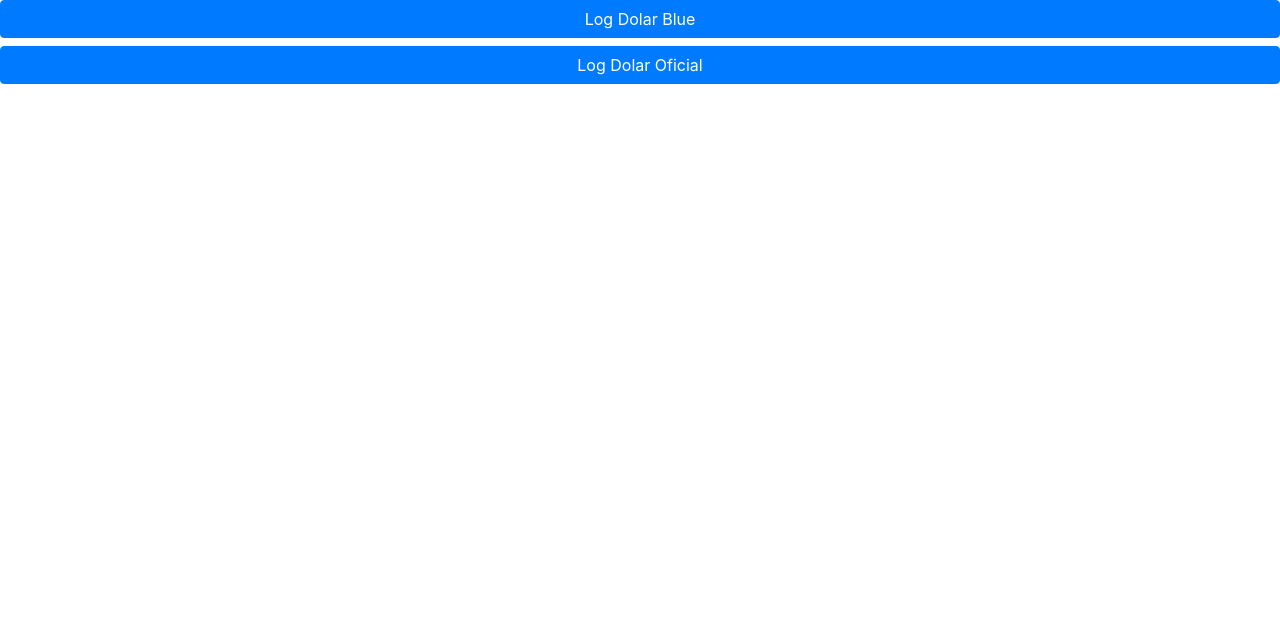
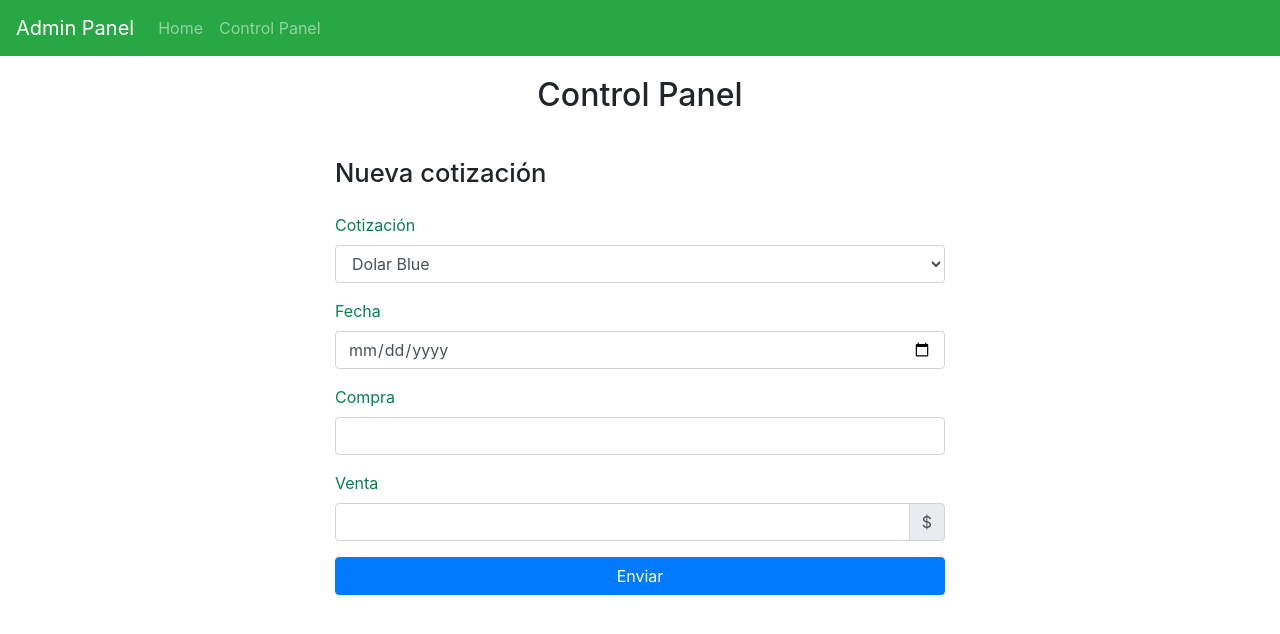
Before and after one commit to LeandroHornos/tu-sueldo-en-dolares, a React (Create React App) app: page /controlpanel in a window 1280 px wide. Shown: the top 634 px of the page. Built offline with nearby package versions, Linux system fonts and the light colour scheme.

Commit message:
creo formulario para ingresar nuevas cotizaciones a la base de datos

```diff
--- a/src/App.css
+++ b/src/App.css
@@ -26,18 +26,11 @@ p {
 
 .row {
   width: 100%;
+  margin: 0;
 }
 
 .chart-cont {
   overflow-x: scroll;
-}
-
-.cont {
-  padding: 20px;
-}
-
-.table {
-  width: 100%;
 }
 
 .txt-color-1 {
--- a/src/App.js
+++ b/src/App.js
@@ -18,7 +18,6 @@ function App() {
   }, [query]);
 
   return (
-    <div className="App">
     <Router>
       <Switch>
         <Route exact path="/">
@@ -35,7 +34,6 @@ function App() {
         </Route>
       </Switch>
     </Router>
-    </div>
   );
 }
 
--- a/src/Components/Admin.jsx
+++ b/src/Components/Admin.jsx
@@ -1,36 +1,200 @@
-import React from "react";
+import React, { useState } from "react";
+import Navbar from "react-bootstrap/Navbar";
+import Nav from "react-bootstrap/Nav";
+import Form from "react-bootstrap/Form";
+import Button from "react-bootstrap/Button";
+import InputGroup from "react-bootstrap/InputGroup";
 
-import dolarblue from "../dolarblue.json";
-import dolaroficial from "../dolaroficial.json";
+import { dateToTimestamp, formatDate } from "./Query";
 
-import Button from "react-bootstrap/Button";
+import firebaseApp from "../firebaseApp";
 
 const Admin = () => {
-  const logDolarBlue = () => {
-    console.log(dolarblue);
+  return (
+    <React.Fragment>
+      <Navbar collapseOnSelect expand="lg" bg="success" variant="dark">
+        <Navbar.Brand href="/controlpanel">Admin Panel</Navbar.Brand>
+        <Navbar.Toggle aria-controls="responsive-navbar-nav" />
+        <Navbar.Collapse id="responsive-navbar-nav">
+          <Nav className="mr-auto">
+            <Nav.Link href="/">Home</Nav.Link>
+            <Nav.Link href="/controlpanel">Control Panel</Nav.Link>
+          </Nav>
+        </Navbar.Collapse>
+      </Navbar>
+      <div className="row">
+        <div className="col-md-2 col-lg-3"></div>
+        <div className="col-md-8 col-lg-6">
+          <h1 className="text-center">Control Panel</h1>
+
+          <h2>Nueva cotización</h2>
+          <NewValueForm />
+        </div>
+        <div className="col-md-2 col-lg-3"></div>
+      </div>
+    </React.Fragment>
+  );
+};
+
+export const NewValueForm = () => {
+  const [currency, setCurrency] = useState("blue");
+  const [date, setDate] = useState("");
+  const [buyValue, setBuyValue] = useState("");
+  const [sellValue, setSellValue] = useState("");
+  const [uvaValue, setUvaValue] = useState("");
+
+  const db = firebaseApp.firestore();
+
+  const clearForm = () => {
+    setCurrency("blue");
+    setDate("");
+    setBuyValue("");
+    setSellValue("");
+    setUvaValue("");
   };
-  const logDolarOficial = () => {
-    console.log(dolaroficial);
+
+  const handleSubmit = async () => {
+    const { day, month, year } = formatDate(date);
+    let data = {
+      day,
+      month,
+      year,
+      timestamp: dateToTimestamp(date),
+    };
+    switch (currency) {
+      case "blue":
+        data = {
+          ...data,
+          compra: parseFloat(buyValue),
+          venta: parseFloat(sellValue),
+        };
+        break;
+      case "official":
+        data = {
+          ...data,
+          compra: parseFloat(buyValue),
+          venta: parseFloat(sellValue),
+        };
+        break;
+      case "uva":
+        data = {
+          ...data,
+          valor: parseFloat(uvaValue),
+        };
+        break;
+      default:
+        console.log("algo no ha salido bien");
+        break;
+    }
+    console.log("data para guardar:", data);
+    try {
+      // Primero checkeo si ese valor ya existe.
+      let results = await db
+        .collection(currency)
+        .where("year", "==", year)
+        .where("month", "==", month)
+        .where("day", "==", day)
+        .get();
+      const documentExists = results.docs.length > 0;
+      if (!documentExists) {
+        await db.collection(currency).add(data);
+        console.log("Se ha creado el documento");
+        clearForm();
+      } else {
+        console.log("Ya existe una cotización para esa fecha");
+      }
+    } catch (err) {
+      console.log(err);
+    }
   };
+
   return (
-    <div>
+    <Form>
+      <Form.Group>
+        <Form.Label>Cotización</Form.Label>
+        <Form.Control
+          as="select"
+          value={currency}
+          onChange={(e) => {
+            setCurrency(e.target.value);
+          }}
+        >
+          <option value="blue">Dolar Blue</option>
+          <option value="official">Dolar Oficial</option>
+          <option value="uva">Uva</option>
+        </Form.Control>
+      </Form.Group>
+      <Form.Group>
+        <Form.Label>Fecha</Form.Label>
+        <input
+          type="date"
+          className="form-control"
+          aria-describedby="dateHelp"
+          id="new-date"
+          onChange={(e) => {
+            setDate(e.target.value);
+          }}
+        />
+      </Form.Group>
+      {currency === "uva" ? (
+        <Form.Group>
+          <Form.Label>Valor Uva</Form.Label>
+          <Form.Control
+            type="number"
+            value={uvaValue}
+            onChange={(e) => {
+              setUvaValue(e.target.value);
+            }}
+          ></Form.Control>
+        </Form.Group>
+      ) : (
+        <React.Fragment>
+          <Form.Group>
+            <Form.Label>Compra</Form.Label>
+            <Form.Control
+              type="number"
+              value={buyValue}
+              onChange={(e) => {
+                setBuyValue(e.target.value);
+              }}
+            ></Form.Control>
+          </Form.Group>
+          <Form.Group>
+            <Form.Label>Venta</Form.Label>
+            {/* <Form.Control
+              type="number"
+              value={sellValue}
+              onChange={(e) => {
+                setSellValue(e.target.value);
+              }}
+            ></Form.Control> */}
+
+            <InputGroup className="mb-3">
+              <Form.Control
+                type="number"
+                value={sellValue}
+                onChange={(e) => {
+                  setSellValue(e.target.value);
+                }}
+                aria-label="Amount (to the nearest dollar)"
+              />
+              <InputGroup.Append>
+                <InputGroup.Text>$</InputGroup.Text>
+              </InputGroup.Append>
+            </InputGroup>
+          </Form.Group>
+        </React.Fragment>
+      )}
       <Button
         block
-        onClick={() => {
-          logDolarBlue();
+        onClick={(e) => {
+          e.preventDefault();
+          handleSubmit();
         }}
       >
-        Log Dolar Blue
+        Enviar
       </Button>
-      <Button
-        block
-        onClick={() => {
-          logDolarOficial();
-        }}
-      >
-        Log Dolar Oficial
-      </Button>
-    </div>
+    </Form>
   );
 };
 
--- a/src/Components/Query.jsx
+++ b/src/Components/Query.jsx
@@ -4,6 +4,22 @@ import { useHistory } from "react-router-dom";
 
 import AlertMessages from "./AlertMessages";
 import NavigationBar from "./NavigationBar";
+
+export const dateToTimestamp = (date) => {
+  let myDate = new Date(date);
+  myDate = myDate.getTime();
+  return myDate;
+};
+
+export const formatDate = (date) => {
+  // Separa la fecha en dia, mes, año para facilitar el filtrado
+  let ymd = date.split("-");
+  return {
+    day: parseInt(ymd[2]),
+    month: parseInt(ymd[1]),
+    year: parseInt(ymd[0]),
+  };
+};
 
 const Query = (props) => {
   const history = useHistory();
@@ -13,22 +29,6 @@ const Query = (props) => {
   const [oldDate, setOldDate] = useState("");
   const [newDate, setNewDate] = useState("");
   const [msgs, setMsgs] = useState([]);
-
-  const formatDate = (date) => {
-    // Separa la fecha en dia, mes, año para facilitar el filtrado
-    let ymd = date.split("-");
-    return {
-      day: parseInt(ymd[2]),
-      month: parseInt(ymd[1]),
-      year: parseInt(ymd[0]),
-    };
-  };
-
-  const dateToTimestamp = (date) => {
-    let myDate = new Date(date);
-    myDate = myDate.getTime();
-    return myDate;
-  };
 
   const validateForm = () => {
     let isValid = true;
@@ -84,7 +84,7 @@ const Query = (props) => {
       };
       // console.log(query);
       props.setQuery(query);
-      console.log(query)
+      console.log(query);
       history.push("/results");
     } else {
       setMsgs([...errors]);
```
Also changed, not shown: uploadData.js (+31 -11 lines). Lines whose indentation alone changed are shown as unchanged.
